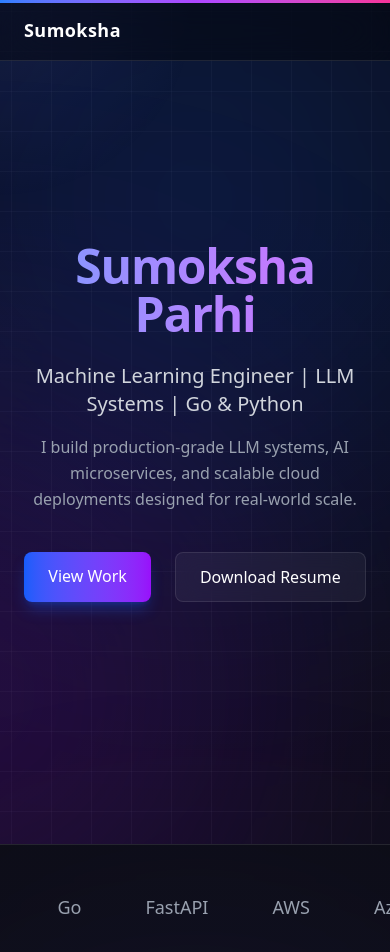
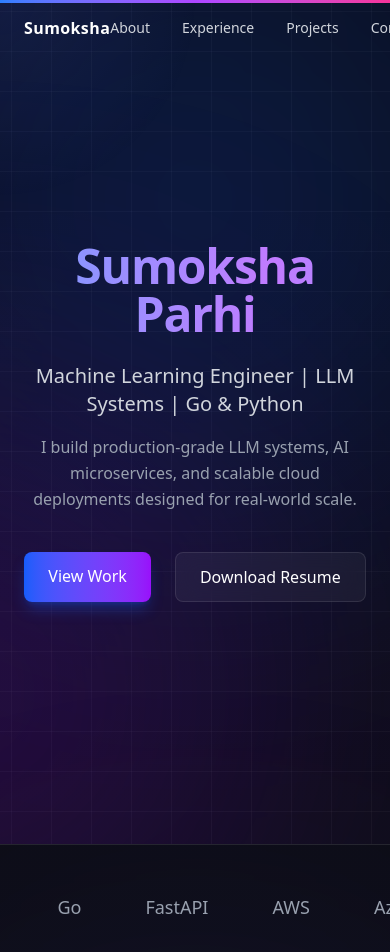
Before and after one commit to sumokshaparhi/portfolio, a Next.js app: page / in a window 390 px wide. Shown: the top 952 px of the page. Built offline with nearby package versions, Linux system fonts and the light colour scheme.

Commit message:
Upgrade navbar with glass blur on scroll

```diff
--- a/src/components/Navbar.tsx
+++ b/src/components/Navbar.tsx
@@ -1,20 +1,45 @@
 "use client";
 
-import Link from "next/link";
+import { useEffect, useState } from "react";
 
 export default function Navbar() {
+  const [scrolled, setScrolled] = useState(false);
+
+  useEffect(() => {
+    const handleScroll = () => {
+      setScrolled(window.scrollY > 40);
+    };
+
+    window.addEventListener("scroll", handleScroll);
+    return () => window.removeEventListener("scroll", handleScroll);
+  }, []);
+
   return (
-    <nav className="fixed top-0 w-full z-50 backdrop-blur-xl bg-black/40 border-b border-white/10">
+    <nav
+      className={`fixed top-0 w-full z-50 transition-all duration-500 ${
+        scrolled
+          ? "backdrop-blur-xl bg-black/40 border-b border-white/10 shadow-[0_4px_30px_rgba(0,0,0,0.4)]"
+          : "bg-transparent"
+      }`}
+    >
       <div className="max-w-6xl mx-auto px-6 py-4 flex justify-between items-center">
-        <Link href="/" className="font-semibold text-lg tracking-wide">
+        <h1 className="font-semibold text-white tracking-wide">
           Sumoksha
-        </Link>
+        </h1>
 
-        <div className="hidden md:flex gap-8 text-sm text-gray-300">
-          <a href="#about" className="hover:text-white transition">About</a>
-          <a href="#experience" className="hover:text-white transition">Experience</a>
-          <a href="#projects" className="hover:text-white transition">Projects</a>
-          <a href="#contact" className="hover:text-white transition">Contact</a>
+        <div className="flex gap-8 text-gray-300 text-sm">
+          <a href="#about" className="hover:text-white transition">
+            About
+          </a>
+          <a href="#experience" className="hover:text-white transition">
+            Experience
+          </a>
+          <a href="#projects" className="hover:text-white transition">
+            Projects
+          </a>
+          <a href="#contact" className="hover:text-white transition">
+            Contact
+          </a>
         </div>
       </div>
     </nav>
```
